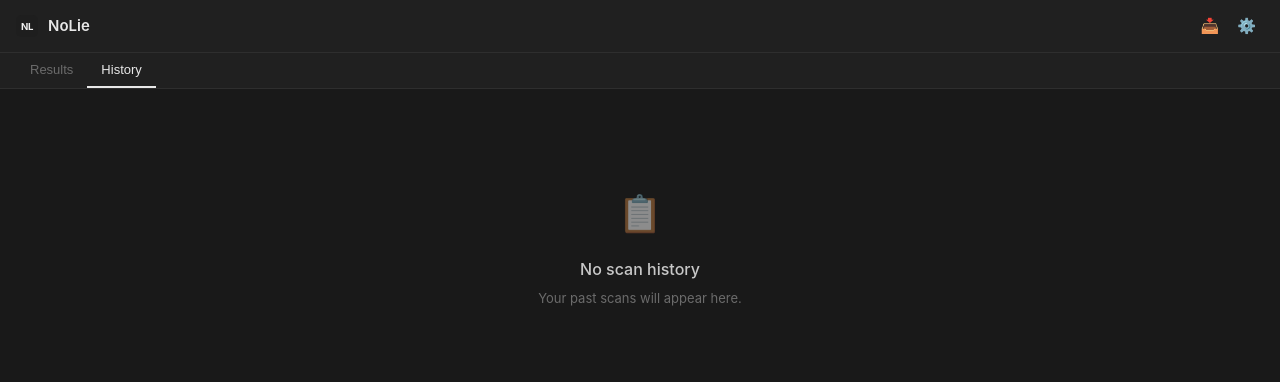
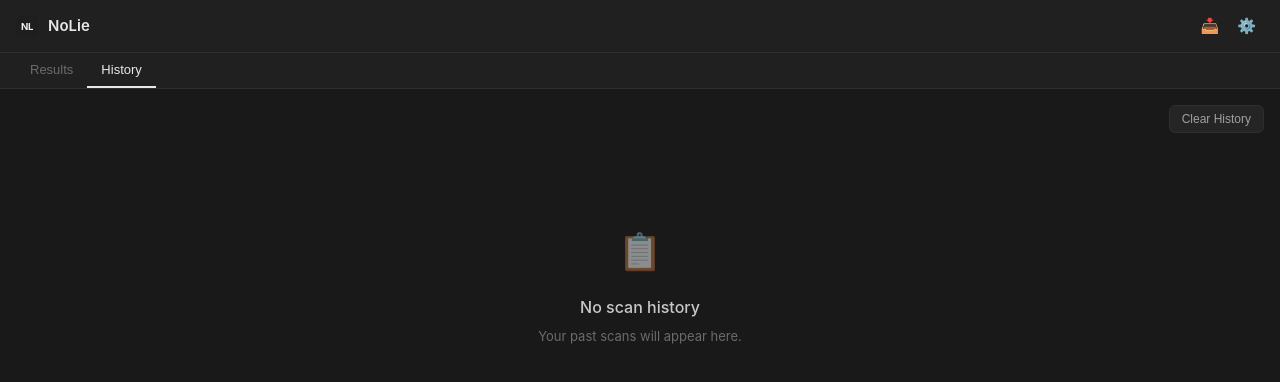
Before and after one commit to avanishdidwania/nolie, a website built with Vite: page src/sidepanel/sidepanel.html in a window 1280 px wide. Both pictures are taken after a click on the button "History". Built offline with nearby package versions, Linux system fonts and the light colour scheme; some packages are replaced by stand-ins of ours.

Commit message:
Add clear history button

```diff
--- a/src/sidepanel/sidepanel.css
+++ b/src/sidepanel/sidepanel.css
@@ -265,3 +265,6 @@
 .history-arrow { color: #5a5a5a; font-size: 14px; transition: color 0.15s; }
 .history-item:hover .history-arrow { color: #d4d4d4; }
 .history-details { display: flex; flex-direction: column; flex: 1; }
+
+.history-actions { display: flex; justify-content: flex-end; margin-bottom: 10px; }
+.btn-sm { padding: 6px 12px; font-size: 12px; }
--- a/src/sidepanel/sidepanel.html
+++ b/src/sidepanel/sidepanel.html
@@ -62,6 +62,9 @@
       </div>
     </div>
     <div id="historyTab" class="tab-content hidden">
+      <div id="historyActions" class="history-actions hidden">
+        <button id="clearHistoryBtn" class="btn btn-secondary btn-sm">Clear History</button>
+      </div>
       <div id="historyList" class="history-list"></div>
       <div id="historyEmpty" class="empty-state"><div class="empty-icon">📋</div><h2>No scan history</h2><p>Your past scans will appear here.</p></div>
     </div>
--- a/src/sidepanel/sidepanel.js
+++ b/src/sidepanel/sidepanel.js
@@ -258,6 +258,12 @@
 exportBtn.addEventListener('click', exportReport);
 exportResultsBtn.addEventListener('click', exportReport);
 
+// Clear history
+document.getElementById('clearHistoryBtn').addEventListener('click', async () => {
+  await chrome.storage.local.set({ [STORAGE_KEY.HISTORY]: [] });
+  loadHistory();
+});
+
 // History
 async function loadHistory() {
   const data = await chrome.storage.local.get(STORAGE_KEY.HISTORY);
@@ -265,15 +271,18 @@
 
   const historyList = document.getElementById('historyList');
   const historyEmpty = document.getElementById('historyEmpty');
+  const historyActions = document.getElementById('historyActions');
 
   if (history.length === 0) {
     historyList.classList.add('hidden');
     historyEmpty.classList.remove('hidden');
+    historyActions.classList.add('hidden');
     return;
   }
 
   historyEmpty.classList.add('hidden');
   historyList.classList.remove('hidden');
+  historyActions.classList.remove('hidden');
 
   historyList.innerHTML = history.map((item, index) => {
     const scoreClass = getScoreClass(item.score);
```
